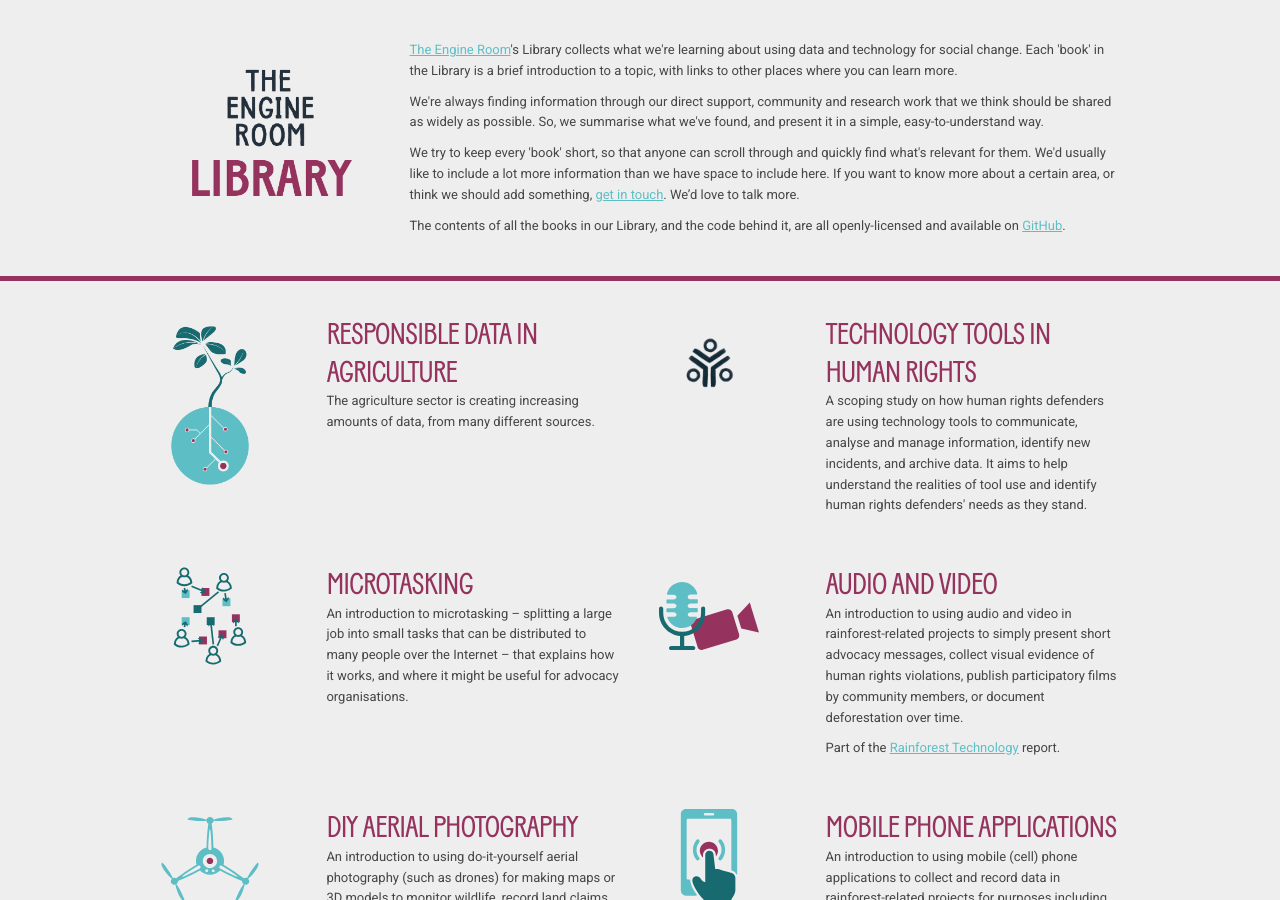
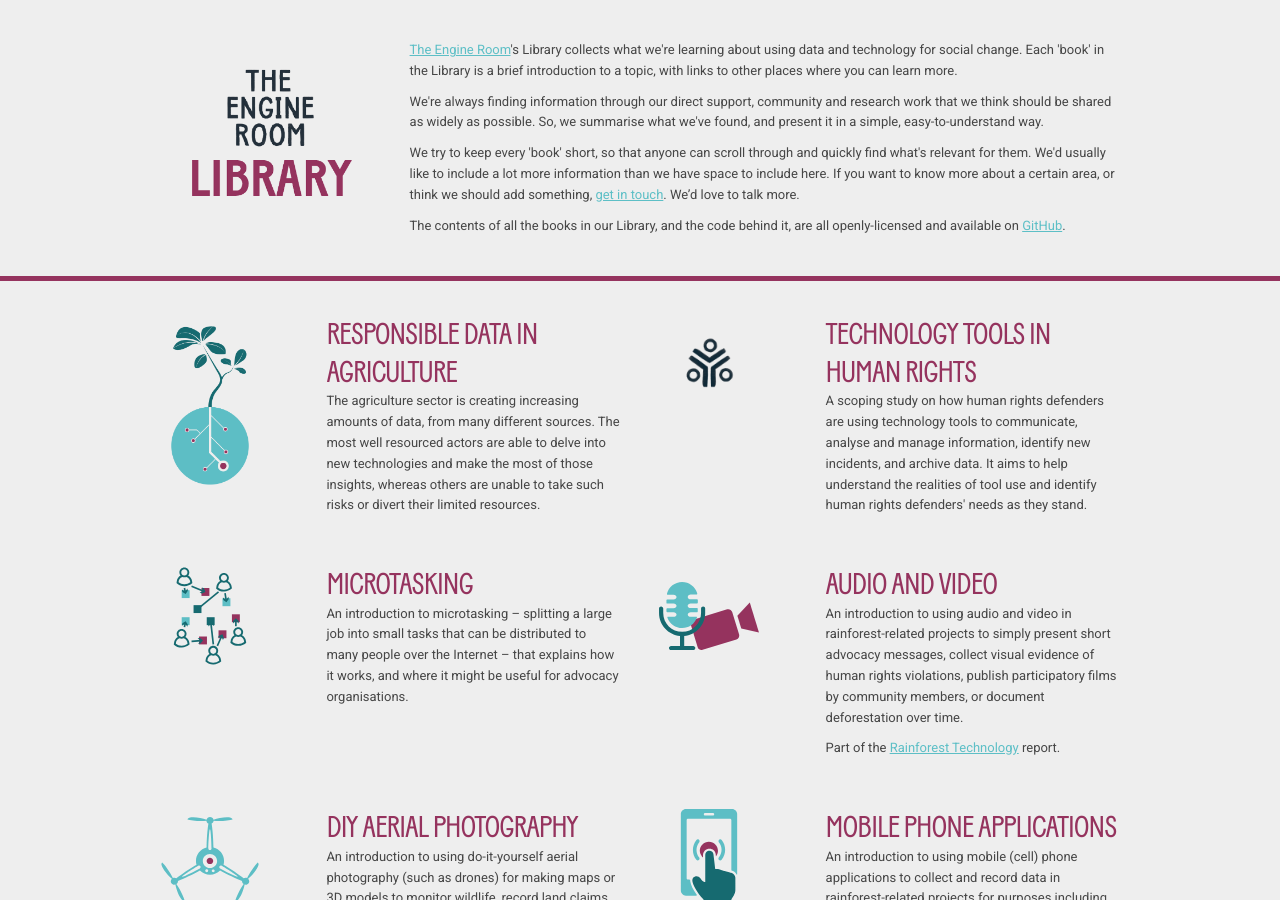
Before and after one commit to the-engine-room/library, a Jekyll site: the page built from index.html, in a window 1280 px wide and 900 px high. Built offline with Jekyll 4.4.1, drawn with Linux system fonts in a browser that asks for light colours; nearby versions of some CDN libraries; comment, search, counter and statistics services are not loaded.

Commit message:
Added meta data for Agriculture post: funder logo, link, longer description.

```diff
--- a/_books/agriculture.md
+++ b/_books/agriculture.md
@@ -2,11 +2,11 @@
 
 layout: page
 title: Responsible Data in Agriculture
-description: The agriculture sector is creating increasing amounts of data, from many different sources.
+description: The agriculture sector is creating increasing amounts of data, from many different sources. The most well resourced actors are able to delve into new technologies and make the most of those insights, whereas others are unable to take such risks or divert their limited resources.
 image: /media/index/agriculture.png
 funder_name: GODAN
-funder_logo:
-funder_link:
+funder_logo: /images/logos/godan.svg
+funder_link: http://www.godan.info/documents/responsible-data-agriculture
 published: true
 navigation:
   - Introduction
```
